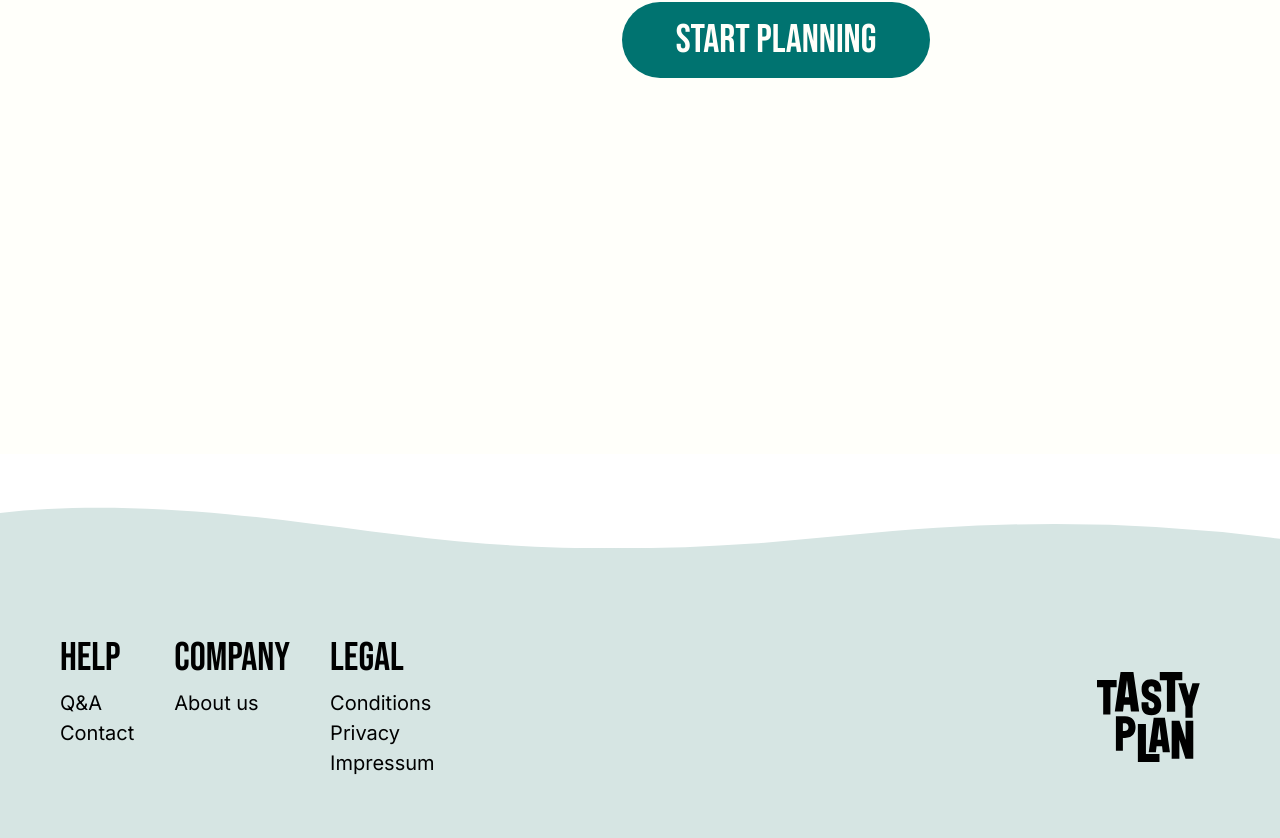
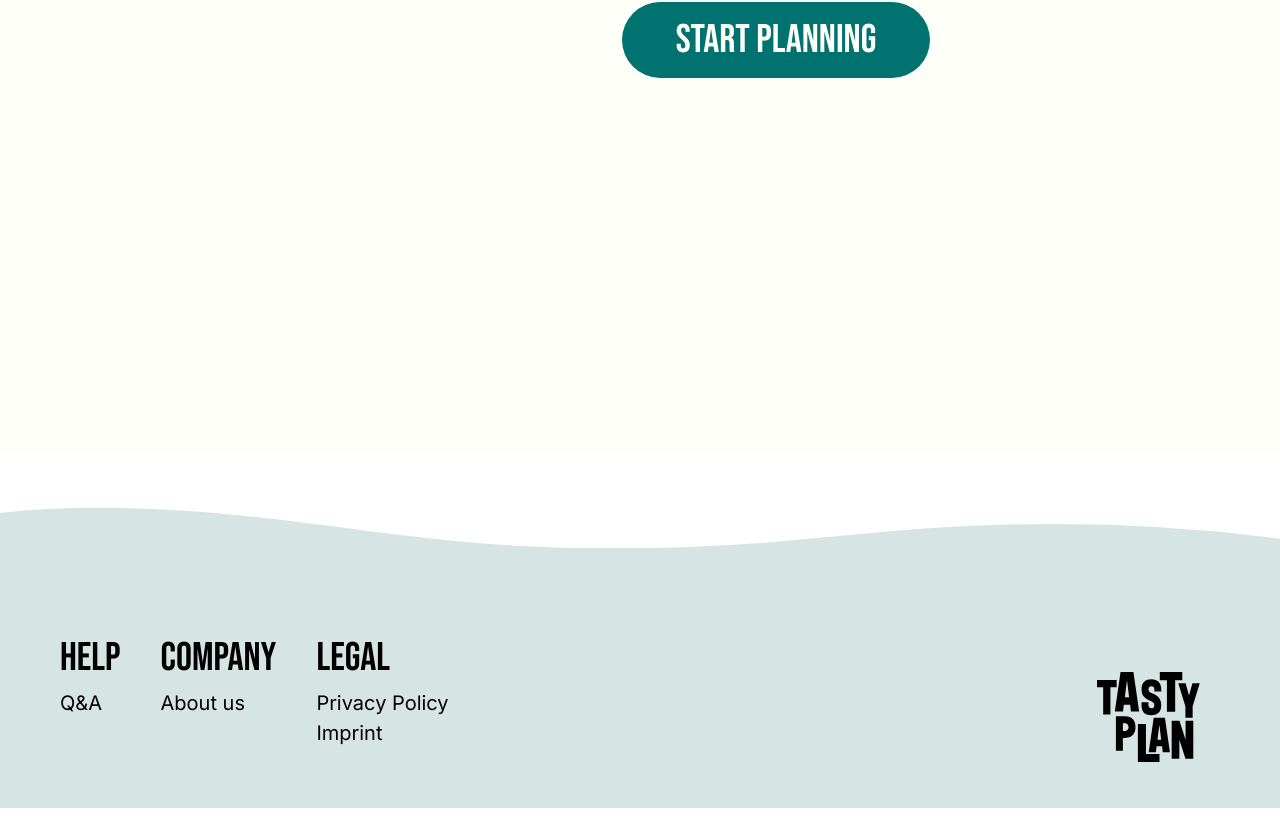
Before and after one commit to fichtnerma/Tastyplan, a Next.js app in the folder frontend/: page / in a window 1280 px wide. Shown: the part 4665-5503 px from the top of the page. After the commit the page ends 5473 px from the top, so only its background shows below. Built offline with nearby package versions, Linux system fonts and the light colour scheme; a web font is replaced by a local one.

Commit message:
removed unused pages

```diff
--- a/frontend/src/components/Footer/Footer.tsx
+++ b/frontend/src/components/Footer/Footer.tsx
@@ -39,9 +39,9 @@ export default function Footer() {
                                     <Link href="/help/questions">
                                         <p>Q&A</p>
                                     </Link>
-                                    <Link href="/help/contact">
+                                    {/* <Link href="/help/contact">
                                         <p>Contact</p>
-                                    </Link>
+                                    </Link> */}
                                 </div>
                                 <div>
                                     <h4>Company</h4>
@@ -51,14 +51,14 @@ export default function Footer() {
                                 </div>
                                 <div>
                                     <h4>Legal</h4>
-                                    <Link href="/legal/conditions">
+                                    {/* <Link href="/legal/conditions">
                                         <p>Conditions</p>
-                                    </Link>
+                                    </Link> */}
                                     <Link href="/legal/privacy">
-                                        <p>Privacy</p>
+                                        <p>Privacy Policy</p>
                                     </Link>
                                     <Link href="/legal/impressum">
-                                        <p>Impressum</p>
+                                        <p>Imprint</p>
                                     </Link>
                                 </div>
                             </div>
```
